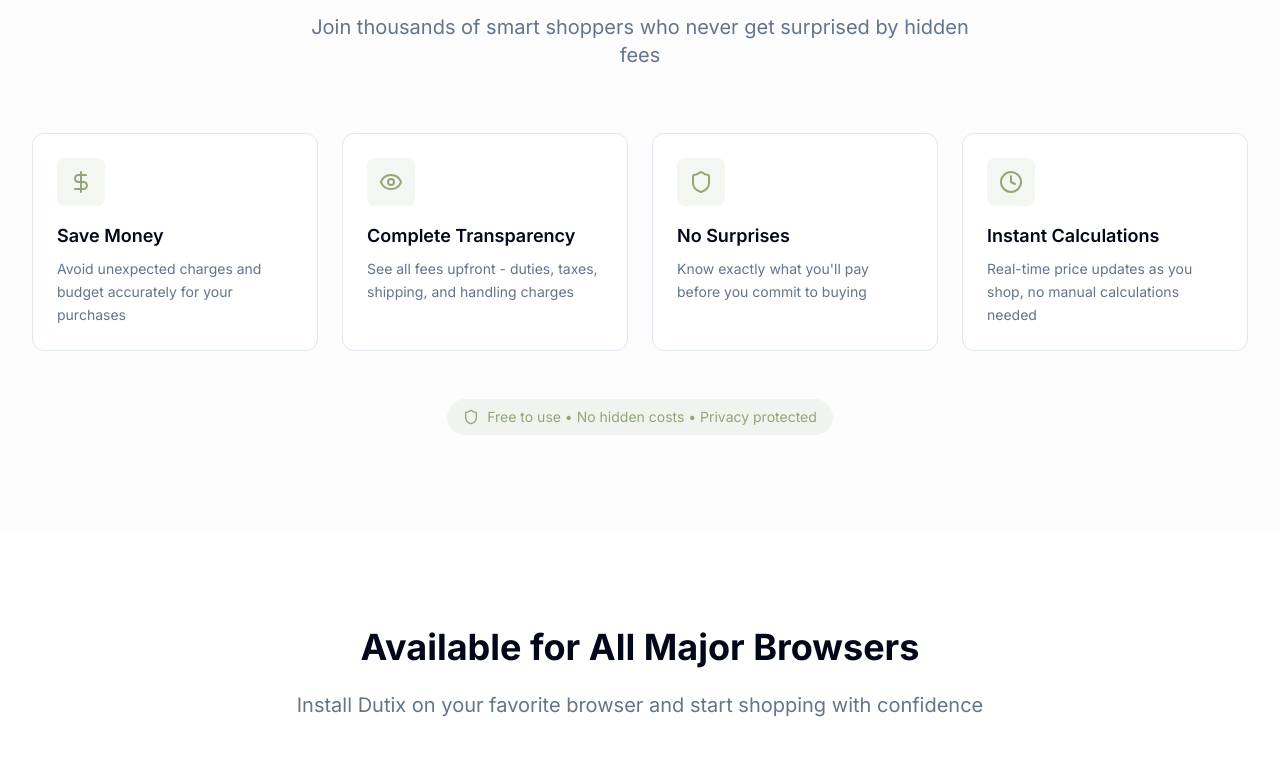
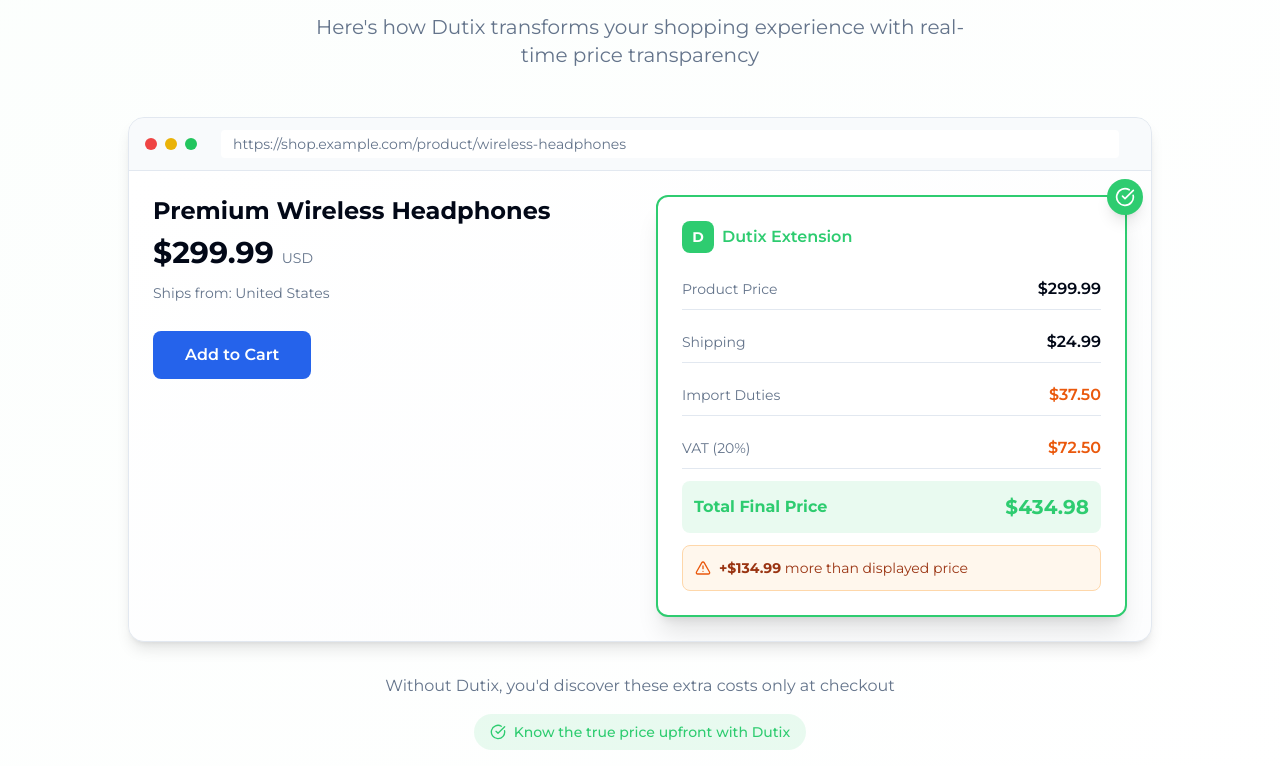
Before and after one commit to pallesen20/dutix-checkout-clarity, a React (Vite) app: page / in a window 1280 px wide. Shown: the part 1438-2204 px from the top of the page. Built offline with nearby package versions, Linux system fonts and the light colour scheme.

Commit message:
Refactor: Update design and add example
Update the design to be more like Wise.com, with a more vibrant green color.
Add a real-life example of the extension's functionality, similar to the provided Honey and Wise screenshots.
Set the font to Montserrat.

```diff
--- a/index.html
+++ b/index.html
@@ -22,7 +22,7 @@
     <link rel="canonical" href="https://dutix.io" />
     <link rel="preconnect" href="https://fonts.googleapis.com">
     <link rel="preconnect" href="https://fonts.gstatic.com" crossorigin>
-    <link href="https://fonts.googleapis.com/css2?family=Inter:wght@400;500;600;700&display=swap" rel="stylesheet">
+    <link href="https://fonts.googleapis.com/css2?family=Montserrat:wght@400;500;600;700&display=swap" rel="stylesheet">
   </head>
 
   <body>
--- /dev/null
+++ b/src/components/ExtensionDemo.tsx
@@ -0,0 +1,122 @@
+import { CheckCircle, AlertTriangle } from "lucide-react";
+
+const ExtensionDemo = () => {
+  return (
+    <section className="section-padding bg-gradient-to-br from-accent/20 to-background">
+      <div className="container">
+        <div className="text-center mb-12">
+          <h2 className="text-3xl md:text-4xl font-bold mb-4">
+            See Dutix in Action
+          </h2>
+          <p className="text-xl text-muted-foreground max-w-2xl mx-auto">
+            Here's how Dutix transforms your shopping experience with real-time price transparency
+          </p>
+        </div>
+
+        <div className="max-w-5xl mx-auto">
+          <div className="bg-card border rounded-2xl overflow-hidden shadow-lg">
+            {/* Browser Bar */}
+            <div className="bg-muted/50 px-4 py-3 border-b flex items-center gap-2">
+              <div className="flex gap-2">
+                <div className="w-3 h-3 rounded-full bg-red-500"></div>
+                <div className="w-3 h-3 rounded-full bg-yellow-500"></div>
+                <div className="w-3 h-3 rounded-full bg-green-500"></div>
+              </div>
+              <div className="flex-1 mx-4">
+                <div className="bg-background rounded px-3 py-1 text-sm text-muted-foreground">
+                  https://shop.example.com/product/wireless-headphones
+                </div>
+              </div>
+            </div>
+
+            {/* Product Page Content */}
+            <div className="p-6 bg-gradient-to-br from-background to-muted/20">
+              <div className="grid md:grid-cols-2 gap-8 items-start">
+                {/* Product Info */}
+                <div>
+                  <h3 className="text-2xl font-bold mb-2">Premium Wireless Headphones</h3>
+                  <div className="space-y-3">
+                    <div className="flex items-baseline gap-2">
+                      <span className="text-3xl font-bold">$299.99</span>
+                      <span className="text-sm text-muted-foreground">USD</span>
+                    </div>
+                    <div className="flex items-center gap-2 text-sm text-muted-foreground">
+                      <span>Ships from: United States</span>
+                    </div>
+                    <div className="pt-4">
+                      <button className="bg-blue-600 text-white px-8 py-3 rounded-lg font-semibold">
+                        Add to Cart
+                      </button>
+                    </div>
+                  </div>
+                </div>
+
+                {/* Dutix Extension Popup */}
+                <div className="relative">
+                  <div className="absolute -top-4 -right-4 bg-primary text-primary-foreground rounded-full p-2 z-10 shadow-lg">
+                    <CheckCircle className="w-5 h-5" />
+                  </div>
+
+                  <div className="bg-white border-2 border-primary rounded-xl p-6 shadow-xl">
+                    <div className="flex items-center gap-2 mb-4">
+                      <div className="w-8 h-8 bg-primary rounded-lg flex items-center justify-center">
+                        <span className="text-primary-foreground font-bold text-sm">D</span>
+                      </div>
+                      <span className="font-semibold text-primary">Dutix Extension</span>
+                    </div>
+
+                    <div className="space-y-3">
+                      <div className="flex justify-between items-center py-2 border-b">
+                        <span className="text-sm text-muted-foreground">Product Price</span>
+                        <span className="font-semibold">$299.99</span>
+                      </div>
+
+                      <div className="flex justify-between items-center py-2 border-b">
+                        <span className="text-sm text-muted-foreground">Shipping</span>
+                        <span className="font-semibold">$24.99</span>
+                      </div>
+
+                      <div className="flex justify-between items-center py-2 border-b">
+                        <span className="text-sm text-muted-foreground">Import Duties</span>
+                        <span className="font-semibold text-orange-600">$37.50</span>
+                      </div>
+
+                      <div className="flex justify-between items-center py-2 border-b">
+                        <span className="text-sm text-muted-foreground">VAT (20%)</span>
+                        <span className="font-semibold text-orange-600">$72.50</span>
+                      </div>
+
+                      <div className="flex justify-between items-center py-3 bg-primary/10 rounded-lg px-3">
+                        <span className="font-bold text-primary">Total Final Price</span>
+                        <span className="font-bold text-xl text-primary">$434.98</span>
+                      </div>
+
+                      <div className="flex items-center gap-2 p-3 bg-orange-50 rounded-lg border border-orange-200">
+                        <AlertTriangle className="w-4 h-4 text-orange-600" />
+                        <span className="text-sm text-orange-800">
+                          <strong>+$134.99</strong> more than displayed price
+                        </span>
+                      </div>
+                    </div>
+                  </div>
+                </div>
+              </div>
+            </div>
+          </div>
+
+          <div className="text-center mt-8">
+            <p className="text-muted-foreground mb-4">
+              Without Dutix, you'd discover these extra costs only at checkout
+            </p>
+            <div className="inline-flex items-center gap-2 bg-primary/10 text-primary px-4 py-2 rounded-full text-sm font-medium">
+              <CheckCircle className="w-4 h-4" />
+              Know the true price upfront with Dutix
+            </div>
+          </div>
+        </div>
+      </div>
+    </section>
+  );
+};
+
+export default ExtensionDemo;
--- a/src/index.css
+++ b/src/index.css
@@ -17,17 +17,17 @@ All colors MUST be HSL.
     --popover: 0 0% 100%;
     --popover-foreground: 222.2 84% 4.9%;
 
-    --primary: 83 20% 56%;
+    --primary: 145 63% 49%;
     --primary-foreground: 0 0% 100%;
 
     --secondary: 210 40% 96.1%;
-    --secondary-foreground: 83 20% 56%;
+    --secondary-foreground: 145 63% 49%;
 
     --muted: 210 40% 96.1%;
     --muted-foreground: 215.4 16.3% 46.9%;
 
-    --accent: 83 20% 96%;
-    --accent-foreground: 83 20% 56%;
+    --accent: 145 63% 96%;
+    --accent-foreground: 145 63% 49%;
 
     --destructive: 0 84.2% 60.2%;
     --destructive-foreground: 210 40% 98%;
@@ -101,7 +101,7 @@ All colors MUST be HSL.
 
   body {
     @apply bg-background text-foreground;
-    font-family: 'Inter', system-ui, -apple-system, sans-serif;
+    font-family: 'Montserrat', system-ui, -apple-system, sans-serif;
   }
 }
 
--- a/src/pages/Index.tsx
+++ b/src/pages/Index.tsx
@@ -1,5 +1,6 @@
 import HeroSection from "@/components/HeroSection";
 import HowItWorksSection from "@/components/HowItWorksSection";
+import ExtensionDemo from "@/components/ExtensionDemo";
 import WhyDutixSection from "@/components/WhyDutixSection";
 import BrowserExtensionSection from "@/components/BrowserExtensionSection";
 import Footer from "@/components/Footer";
@@ -10,6 +11,7 @@ const Index = () => {
       <main>
         <HeroSection />
         <HowItWorksSection />
+        <ExtensionDemo />
         <WhyDutixSection />
         <BrowserExtensionSection />
       </main>
```
